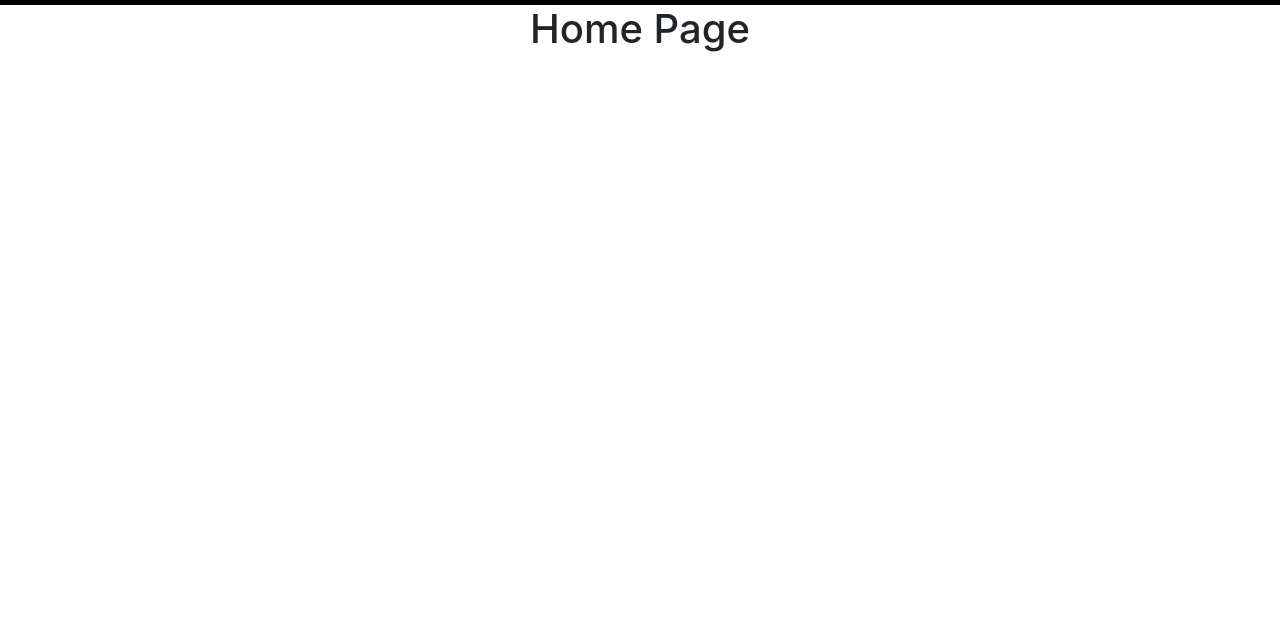
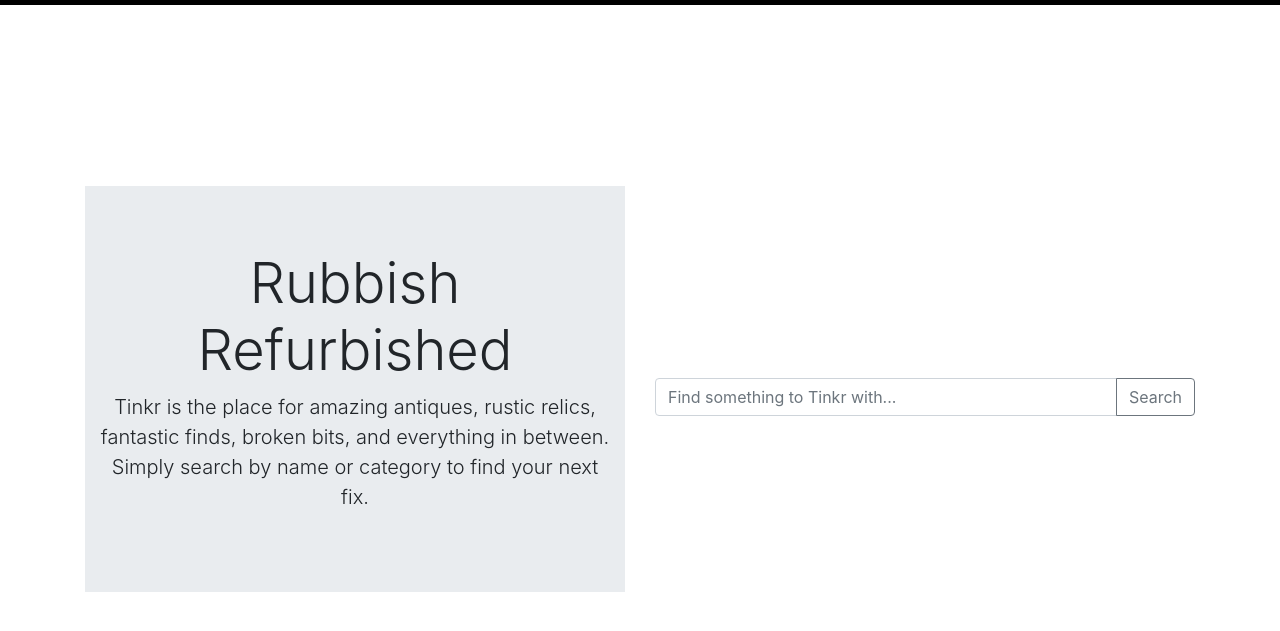
Before and after one commit to BillyCranston/Bangazon-Tinkr, a React app in the folder bangazon-tinkr.ui/: page / in a window 1280 px wide. Shown: the part 97-728 px from the top of the page. Built offline with nearby package versions, Linux system fonts and the light colour scheme.

Commit message:
home page is finished

```diff
--- a/bangazon-tinkr.ui/package.json
+++ b/bangazon-tinkr.ui/package.json
@@ -3,12 +3,14 @@
   "version": "0.1.0",
   "private": true,
   "dependencies": {
+    "@icon/font-awesome": "^4.7.0-2",
     "@testing-library/jest-dom": "^4.2.4",
     "@testing-library/react": "^9.5.0",
     "@testing-library/user-event": "^7.2.1",
     "axios": "^0.19.2",
     "bootstrap": "^4.5.0",
     "firebase": "^7.15.1",
+    "font-awesome": "^4.7.0",
     "jquery": "^3.5.1",
     "node-sass": "^4.14.1",
     "popper.js": "^1.16.1",
--- a/bangazon-tinkr.ui/src/App/App.scss
+++ b/bangazon-tinkr.ui/src/App/App.scss
@@ -1,3 +1,7 @@
+html, body, #app, #app>div {
+  height: 100%
+}
+
 .App {
   text-align: center;
 }
--- a/bangazon-tinkr.ui/src/components/pages/Home/Home.js
+++ b/bangazon-tinkr.ui/src/components/pages/Home/Home.js
@@ -5,8 +5,27 @@
 class Home extends React.Component {
   render() {
     return (
-      <div className="Home">
-        <h1>Home Page</h1>
+      <div className="Home d-flex justify-content-center align-items-center">
+        <div class=" home-container container d-flex justify-content-center align-items-center">
+          <div class="row">
+            <div class=" home-content col d-flex justify-content-center align-items-center">
+            <div class="jumbotron jumbotron-fluid">
+              <div class="container">
+                <h1 class="display-4">Rubbish Refurbished</h1>
+                <p class="lead">Tinkr is the place for amazing antiques, rustic relics, fantastic finds, broken bits, and everything in between. Simply search by name or category to find your next fix. </p>
+              </div>
+            </div>
+            </div>
+            <div class=" home-content col d-flex justify-content-center align-items-center">
+              <div class="input-group mb-3">
+                <input type="text" class="form-control" placeholder="Find something to Tinkr with..." aria-label="tinkrSearch" aria-describedby="basic-addon2"/>
+                  <div class="input-group-append">
+                    <button class="btn btn-outline-secondary" type="button">Search</button>
+                  </div>
+              </div>
+            </div>
+          </div>
+        </div>
       </div>
     );
   }
--- a/bangazon-tinkr.ui/src/components/pages/Home/Home.scss
+++ b/bangazon-tinkr.ui/src/components/pages/Home/Home.scss
@@ -0,0 +1,4 @@
+.Home {
+  height: 100vh;
+  margin: auto;
+}
```
Also changed, not shown: 1 other file.
